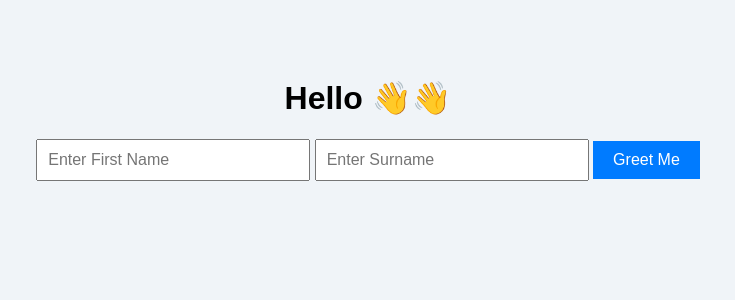
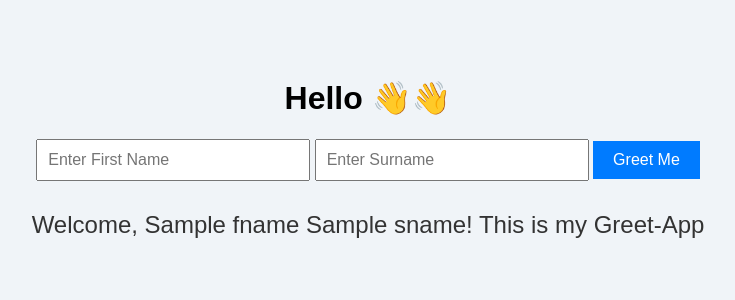
Before and after one commit to niketajain123/greet-app, a Flask app: template templates/index.html in a window 1280 px wide. Shown: the top 300 px of the page, without its empty margins (272-1007 px from the left). Run offline with Flask 3, Linux system fonts and the light colour scheme; the template is opened without the code that fills it: most values are stand-ins (such as "Sample title", 1, 10 or a date in 2020).

Commit message:
Fixed index.html

```diff
--- a/templates/index.html
+++ b/templates/index.html
@@ -37,7 +37,7 @@
         <input type="submit" value="Greet Me">
 
     </form>
-    {% if name %}
+    {% if fname %}
         <div class="greeting">Welcome, {{ fname }} {{sname}}! This is my Greet-App</div>
     {% endif %}
 </body>
```
